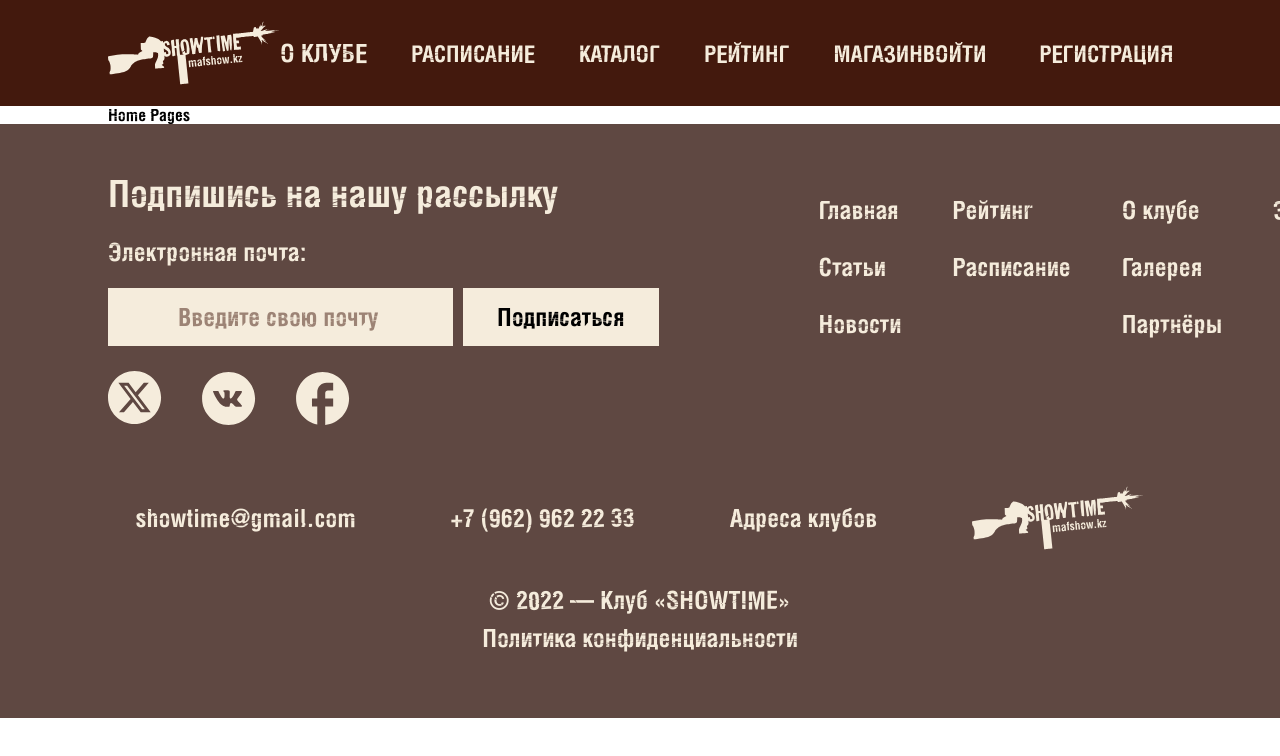
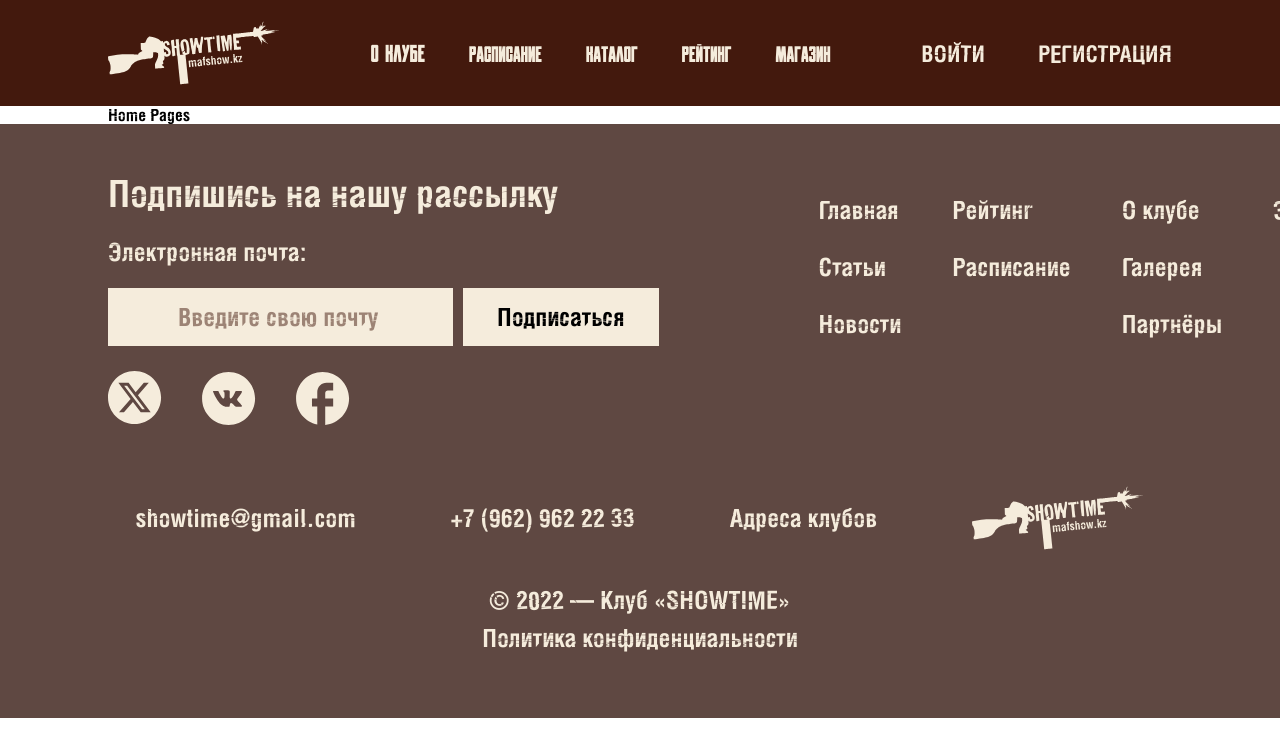
Before and after one commit to Nruzhzhaugash/hackathon_2024, a Next.js app: page / in a window 1280 px wide. Shown: the top 756 px of the page. Built offline with nearby package versions, Linux system fonts and the light colour scheme.

Commit message:
obrazec2 add

```diff
--- a/src/app/layout.tsx
+++ b/src/app/layout.tsx
@@ -1,13 +1,16 @@
 import type { Metadata } from "next";
-// import { Inter } from "next/font/google" ;
 import localFont from 'next/font/local';
 import "./styles/globals.css";
 
-// const inter = Inter({ subsets: ["latin", "cyrillic"] });
-
 const myFont = localFont({
   src: '../../public/fonts/keetano_katana.ttf',
-  display: 'swap'
+  display: 'swap',
+  variable: '--font-keetano'
+})
+const obrazec = localFont({
+  src: '../../public/fonts/Obrazec-2.ttf',
+  display: 'swap',
+  variable: '--font-obrazec'
 })
 
 export const metadata: Metadata = {
@@ -22,7 +25,7 @@ export default function RootLayout({
 }>) {
   return (
     <html lang="en">
-      <body className={myFont.className}>
+      <body className={`${myFont.className} ${obrazec.variable}`}>
         {children}
       </body>
     </html>
--- a/src/entities/Navbar/ui/Navbar.tsx
+++ b/src/entities/Navbar/ui/Navbar.tsx
@@ -5,11 +5,11 @@ import Link from "next/link";
 export default function Navbar() {
   return (
     <nav className='flex items-center gap-11'>
-      <Link href='' className="whitespace-nowrap  uppercase font-extrabold text-link text-lg">О клубе</Link>
-      <Link href='' className="whitespace-nowrap uppercase font-extrabold text-link text-base">Расписание</Link>
-      <Link href='' className="whitespace-nowrap uppercase font-extrabold text-link text-base">Каталог</Link>
-      <Link href='' className="whitespace-nowrap uppercase font-extrabold text-link text-base">Рейтинг</Link>
-      <Link href='' className="whitespace-nowrap uppercase font-extrabold text-link text-base">Магазин</Link>
+      <Link href='' className="whitespace-nowrap font-obrazec uppercase font-extrabold text-link text-lg">О клубе</Link>
+      <Link href='' className="whitespace-nowrap font-obrazec uppercase font-extrabold text-link text-base">Расписание</Link>
+      <Link href='' className="whitespace-nowrap font-obrazec uppercase font-extrabold text-link text-base">Каталог</Link>
+      <Link href='' className="whitespace-nowrap font-obrazec uppercase font-extrabold text-link text-base">Рейтинг</Link>
+      <Link href='' className="whitespace-nowrap font-obrazec uppercase font-extrabold text-link text-base">Магазин</Link>
     </nav>
   );
 }
--- a/src/widgets/Layout/Header/ui/Header.tsx
+++ b/src/widgets/Layout/Header/ui/Header.tsx
@@ -1,10 +1,9 @@
+import { ReactNode } from "react";
+import Link from "next/link";
+
 import Navbar from "@/entities/Navbar/ui/Navbar";
 import Button from "@/shared/ui/Button/Button";
-
-import styles from "./styles.module.scss";
-import { ReactNode } from "react";
 import Logo from "@/shared/ui/icons/header/logo";
-import Link from "next/link";
 
 interface HeaderProps {
   children?: ReactNode;
@@ -15,7 +14,7 @@ export default function Header({ children, type }: HeaderProps) {
   return (
     <header className='bg-primary py-[21px]'>
       <div className="flex items-center justify-between container">
-        <Link href='/' className={styles.logo}>
+        <Link href='/' className='logo'>
           <Logo />
         </Link>
         <Navbar />
--- a/tailwind.config.ts
+++ b/tailwind.config.ts
@@ -30,6 +30,9 @@ const config: Config = {
         "gradient-conic":
           "conic-gradient(from 180deg at 50% 50%, var(--tw-gradient-stops))",
       },
+      fontFamily: {
+        obrazec: ["var(--font-obrazec)"],
+      },
     },
   },
   plugins: [],
```
